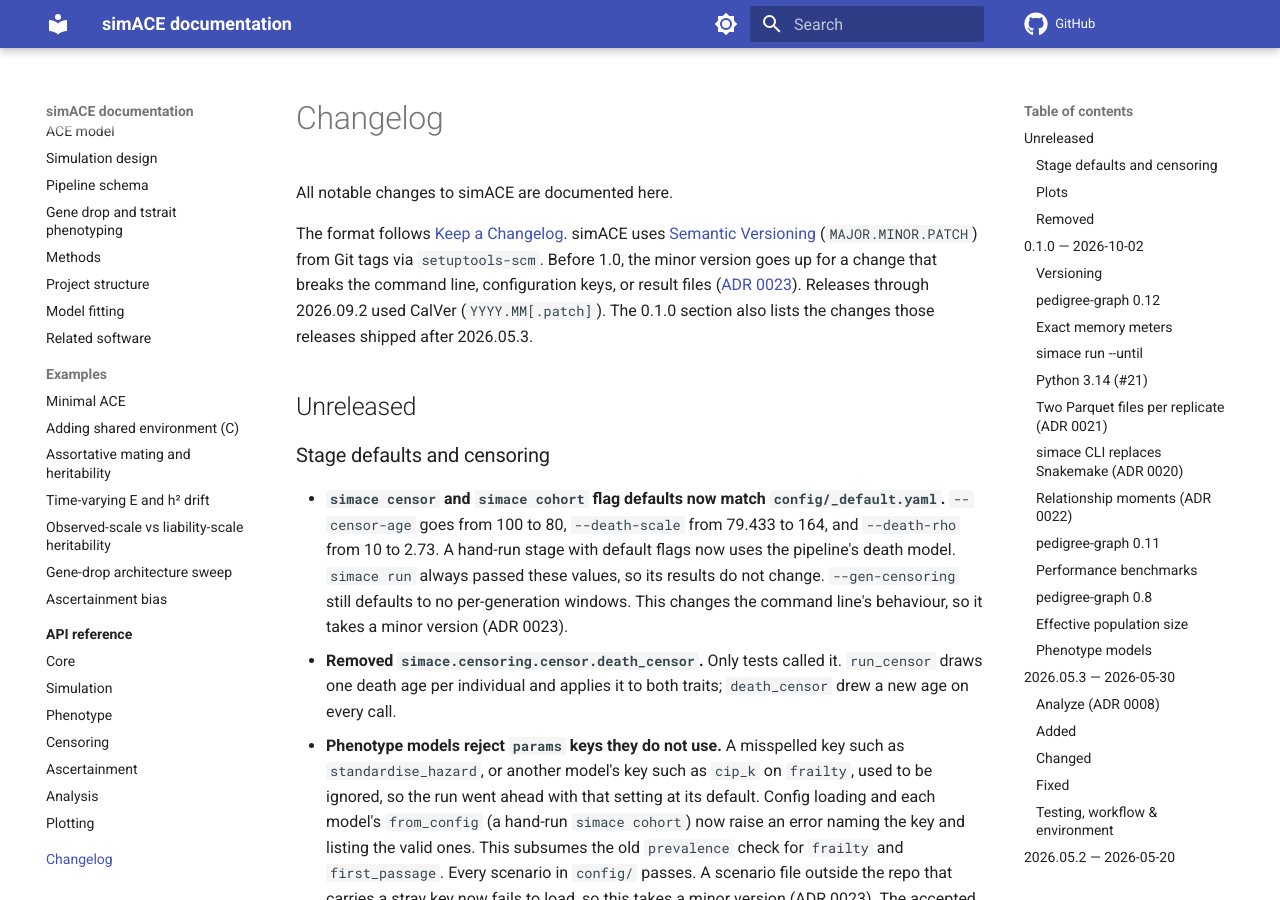
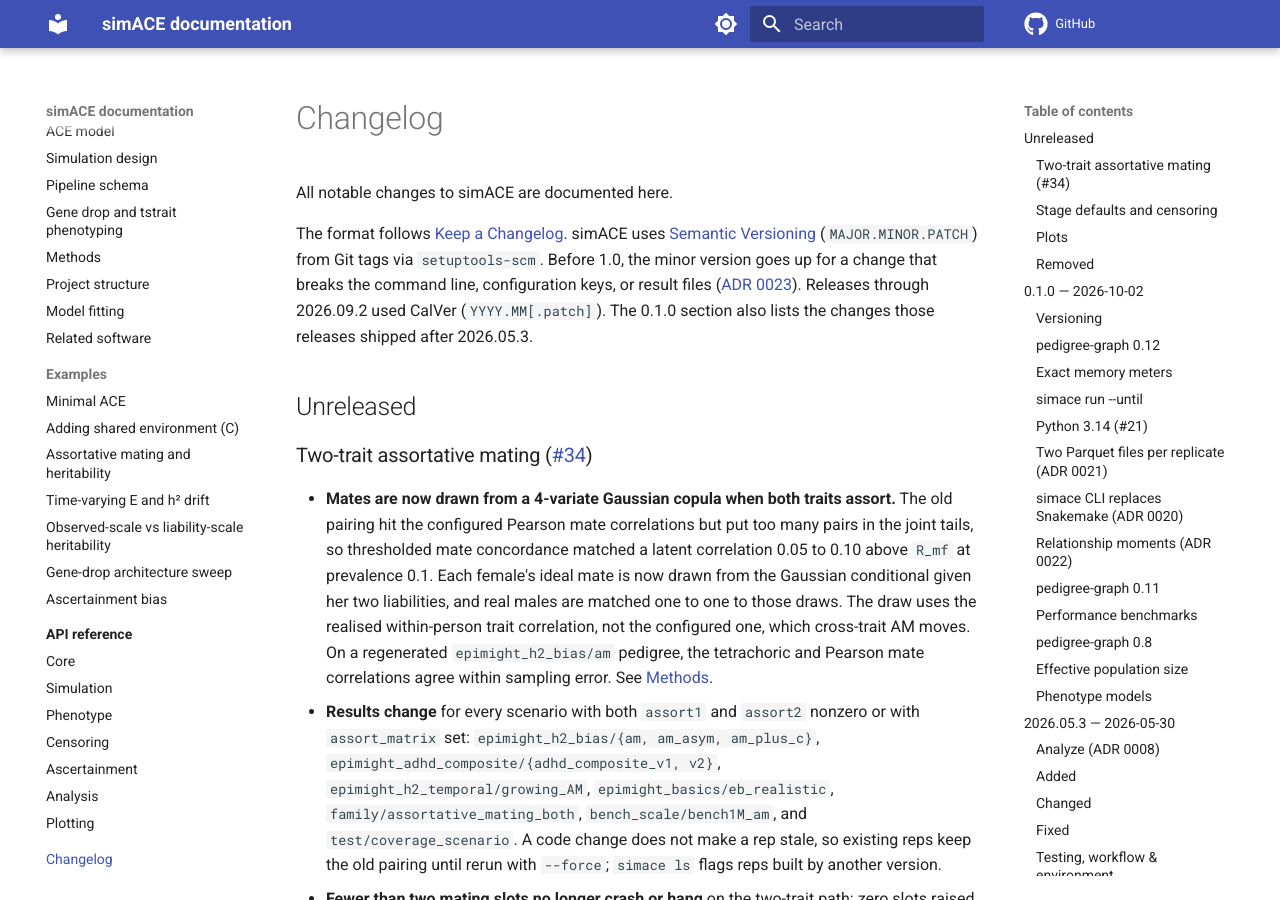
Before and after one commit to rwaples/simACE, an MkDocs documentation site: the page built from docs/changelog.md, in a window 1280 px wide and 900 px high. Built offline with MkDocs 1.6.1 and Material for MkDocs 9.7.7, drawn with Linux system fonts in a browser that asks for light colours; comment, search, counter and statistics services are not loaded; some of the changed text lies outside the part shown.

Commit message:
Record the two-trait assortative-mating change in the changelog
Lists the scenarios whose results change and notes that existing reps
keep the old pairing until rerun with --force. Adds mate matching to
the Numba kernels named in the methods overview.

```diff
--- a/docs/changelog.md
+++ b/docs/changelog.md
@@ -11,6 +11,30 @@ CalVer (`YYYY.MM[.patch]`). The 0.1.0 section also lists the changes those
 releases shipped after 2026.05.3.
 
 ## Unreleased
+
+### Two-trait assortative mating ([#34](https://github.com/rwaples/simACE/issues/34))
+
+- **Mates are now drawn from a 4-variate Gaussian copula when both traits
+  assort.** The old pairing hit the configured Pearson mate correlations but
+  put too many pairs in the joint tails, so thresholded mate concordance
+  matched a latent correlation 0.05 to 0.10 above `R_mf` at prevalence 0.1.
+  Each female's ideal mate is now drawn from the Gaussian conditional given
+  her two liabilities, and real males are matched one to one to those draws.
+  The draw uses the realised within-person trait correlation, not the
+  configured one, which cross-trait AM moves. On a regenerated
+  `epimight_h2_bias/am` pedigree, the tetrachoric and Pearson mate
+  correlations agree within sampling error. See
+  [Methods](concepts/methods.md#assortative-mating).
+- **Results change** for every scenario with both `assort1` and `assort2`
+  nonzero or with `assort_matrix` set: `epimight_h2_bias/{am, am_asym,
+  am_plus_c}`, `epimight_adhd_composite/{adhd_composite_v1, v2}`,
+  `epimight_h2_temporal/growing_AM`, `epimight_basics/eb_realistic`,
+  `family/assortative_mating_both`, `bench_scale/bench1M_am`, and
+  `test/coverage_scenario`. A code change does not make a rep stale, so
+  existing reps keep the old pairing until rerun with `--force`; `simace ls`
+  flags reps built by another version.
+- **Fewer than two mating slots no longer crash or hang** on the two-trait
+  path: zero slots raised `ZeroDivisionError` and one slot looped forever.
 
 ### Stage defaults and censoring
 
```
Also changed, not shown: docs/concepts/methods.md (+1 -1 lines).
